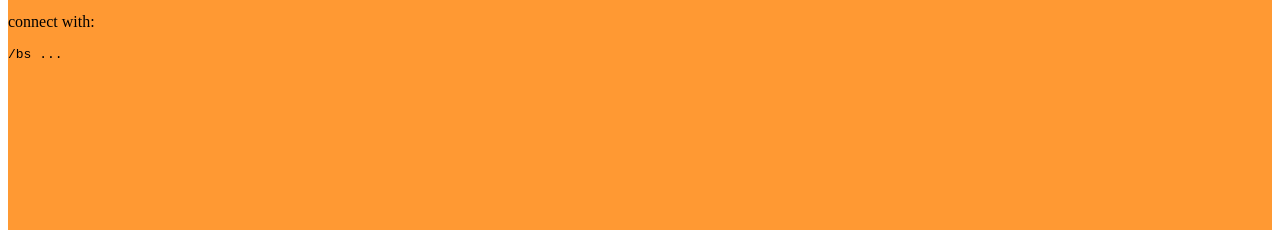
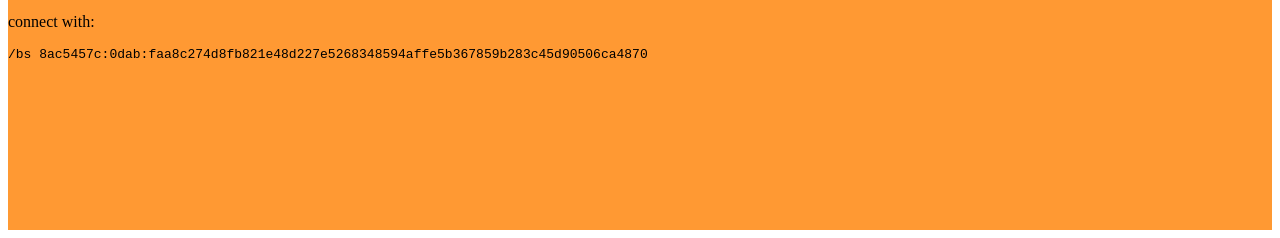
Before and after one commit to TACIXAT/party-line, a website: page docs/index.html in a window 1280 px wide. Shown: the part 578-816 px from the top of the page. Drawn offline with Linux system fonts and the light colour scheme.

Commit message:
Update peer info for tmux session.

```diff
--- a/docs/index.html
+++ b/docs/index.html
@@ -122,7 +122,7 @@
             <p>network is <del>live</del></p>
             <!-- <p>network is live!</p> -->
             <p>connect with:</p>
-            <pre>/bs ...</pre>
+            <pre>/bs 8ac5457c:0dab:faa8c274d8fb821e48d227e5268348594affe5b367859b283c45d90506ca4870</pre>
         </footer>
     </body>
 </html>
```
